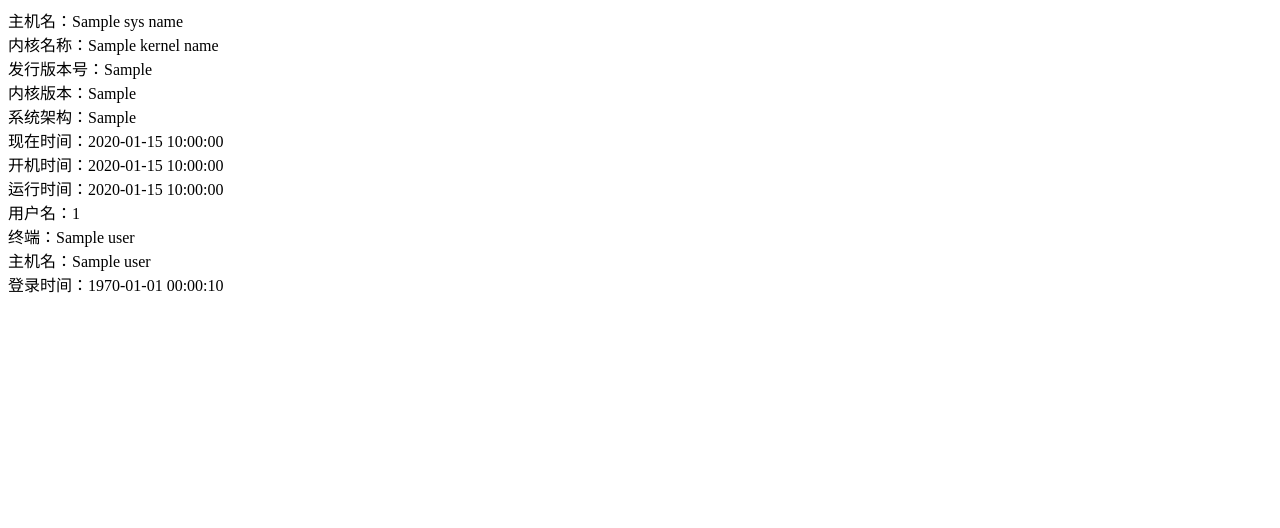
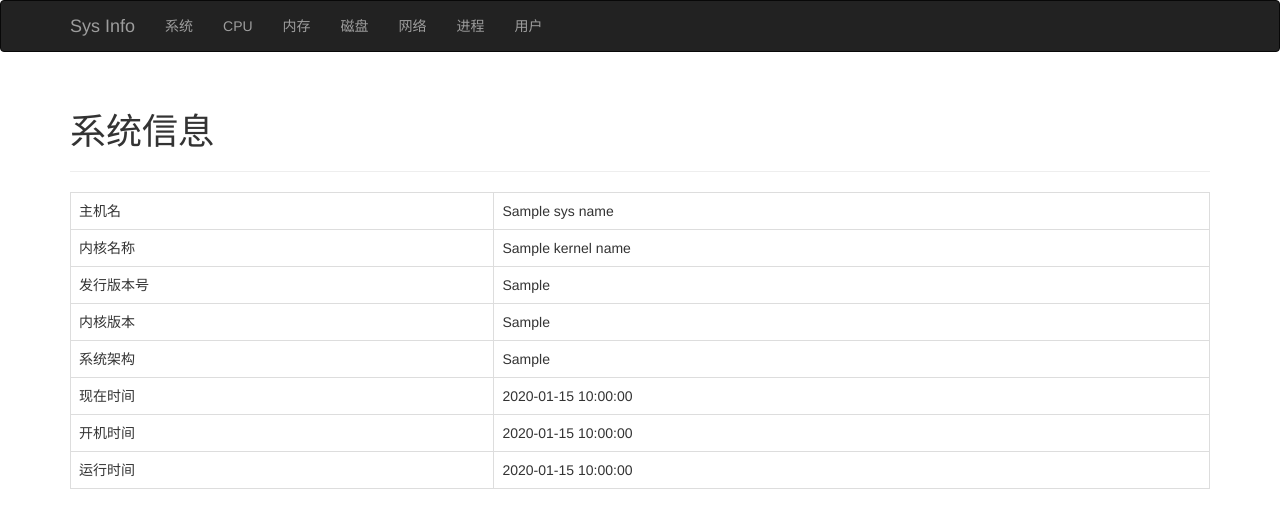
Before and after one commit to hypersport/sysinfo, a Flask app: template templates/index.html in a window 1280 px wide. Shown: the top 528 px of the page. Run offline with Flask 2, Linux system fonts and the light colour scheme; the template is opened without the code that fills it: most values are stand-ins (such as "Sample title", 1, 10 or a date in 2020); some libraries are stand-ins or nearby versions.

Commit message:
首页样式

```diff
--- a/templates/index.html
+++ b/templates/index.html
@@ -1,23 +1,46 @@
-<!DOCTYPE html>
-<html lang="en">
-<head>
-    <meta charset="UTF-8">
-    <title>Info</title>
-</head>
-<body>
-主机名：{{ sys_name }}<br>
-内核名称：{{ kernel_name }}<br>
-发行版本号：{{ kernel_no }}<br>
-内核版本：{{ kernel_version }}<br>
-系统架构：{{ sys_framework }}<br>
-现在时间：{{ now_time }}<br>
-开机时间：{{ boot_time }}<br>
-运行时间：{{ up_time }}<br>
-{% for user in users %}
-    用户名：{{ user[0] }}<br>
-    终端：{{ user[1] }}<br>
-    主机名：{{ user[2] }}<br>
-    登录时间：{{ user[3]|format_time }}<br>
-{% endfor %}
-</body>
-</html>
+{% extends 'base.html' %}
+{% block title %}Sys Info{% endblock %}
+{% block head %}
+    {{ super() }}
+{% endblock %}
+{% block content %}
+    <div class="page-header">
+        <h1>系统信息</h1>
+    </div>
+    <div>
+        <table class="table table-bordered">
+            <tr>
+                <td>主机名</td>
+                <td>{{ sys_name }}</td>
+            </tr>
+            <tr>
+                <td>内核名称</td>
+                <td>{{ kernel_name }}</td>
+            </tr>
+            <tr>
+                <td>发行版本号</td>
+                <td>{{ kernel_no }}</td>
+            </tr>
+            <tr>
+                <td>内核版本</td>
+                <td>{{ kernel_version }}</td>
+            </tr>
+            <tr>
+                <td>系统架构</td>
+                <td>{{ sys_framework }}</td>
+            </tr>
+            <tr>
+                <td>现在时间</td>
+                <td>{{ now_time }}</td>
+            </tr>
+            <tr>
+                <td>开机时间</td>
+                <td>{{ boot_time }}</td>
+            </tr>
+            <tr>
+                <td>运行时间</td>
+                <td>{{ up_time }}</td>
+            </tr>
+        </table>
+    </div>
+{% endblock %}
```
